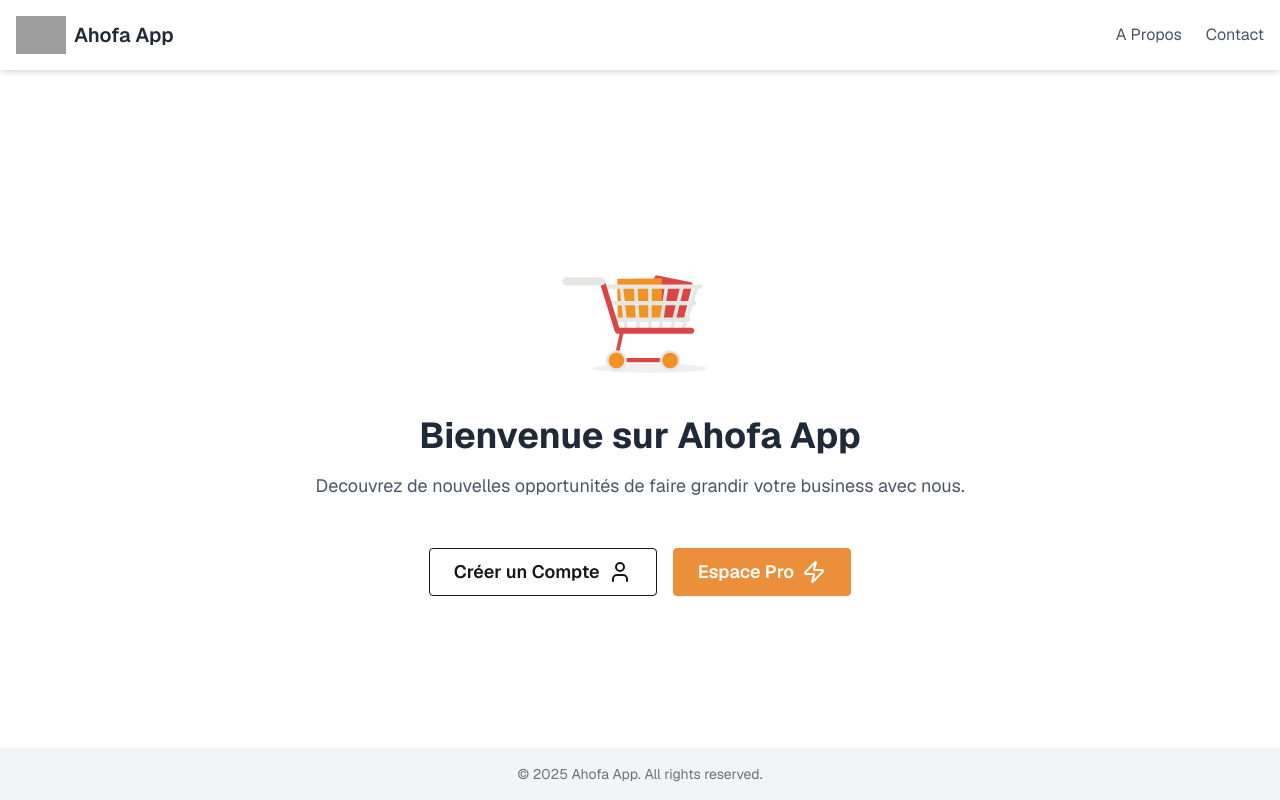
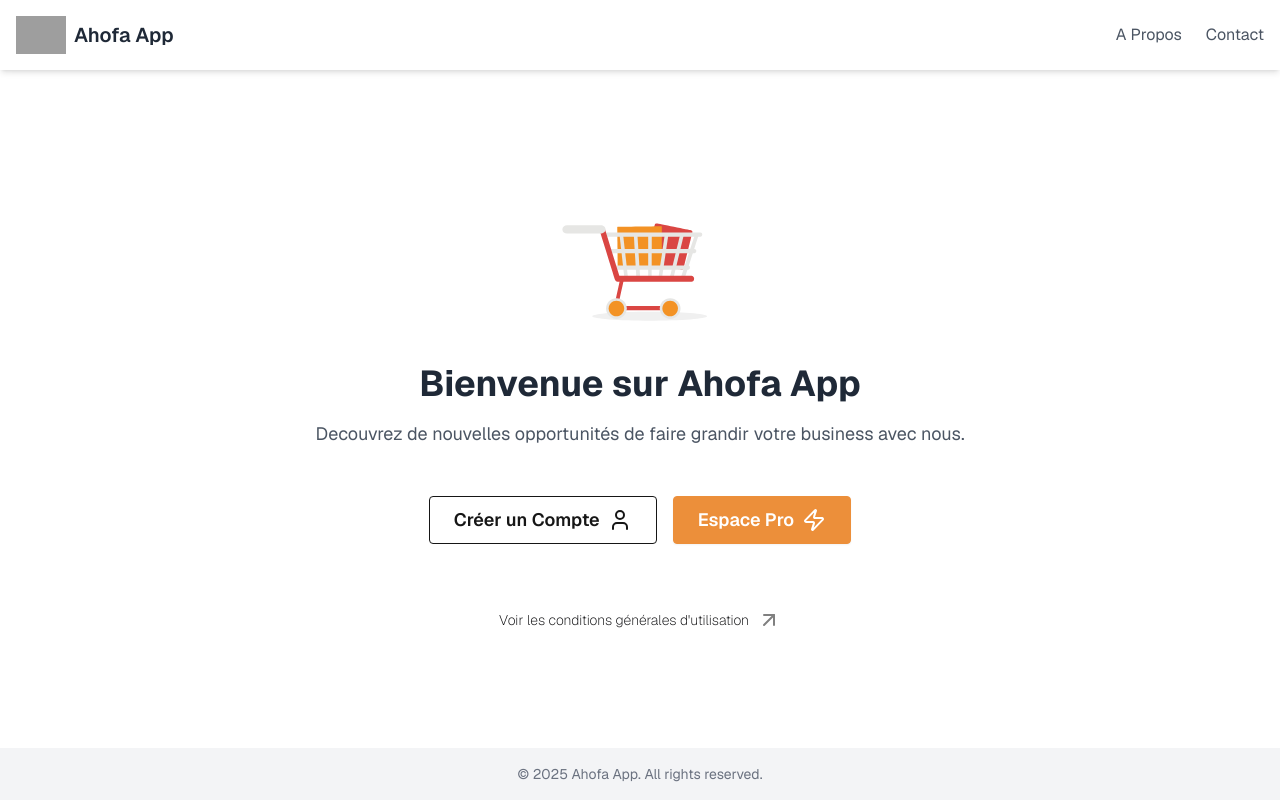
Before and after one commit to julianojosoa13/ahofa_web, a Next.js app: page / in a window 1280 px wide. Built offline with nearby package versions, Linux system fonts and the light colour scheme; grey boxes are pictures that could not be loaded.

Commit message:
UI: Toss link

```diff
--- a/app/page.tsx
+++ b/app/page.tsx
@@ -3,7 +3,7 @@ import Image from "next/image";
 import Lottie from "react-lottie-player";
 
 import lottieJson from "@/assets/lottie/shop.json";
-import { User, ZapIcon } from "lucide-react";
+import { ArrowUpRight, User, ZapIcon } from "lucide-react";
 import Link from "next/link";
 
 export default function Home() {
@@ -68,6 +68,13 @@ export default function Home() {
             </button>
           </Link>
         </div>
+        <Link
+          href="/tos"
+          className="my-4 flex flex-row items-center justify-center gap-2 font-extralight text-sm"
+        >
+          Voir les conditions générales d&apos;utilisation{" "}
+          <ArrowUpRight color="grey" />
+        </Link>
       </main>
 
       {/* Footer */}
```
